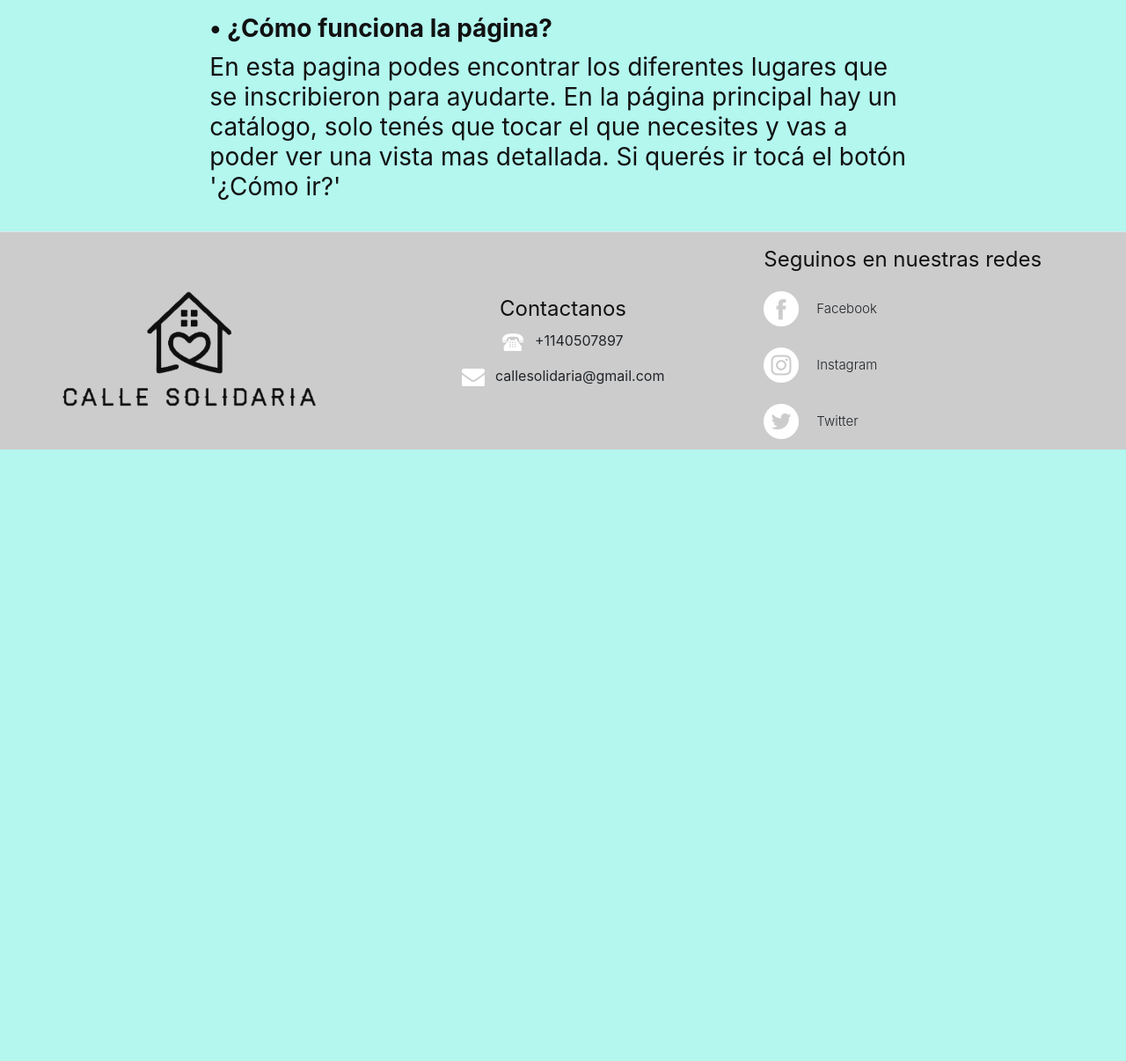
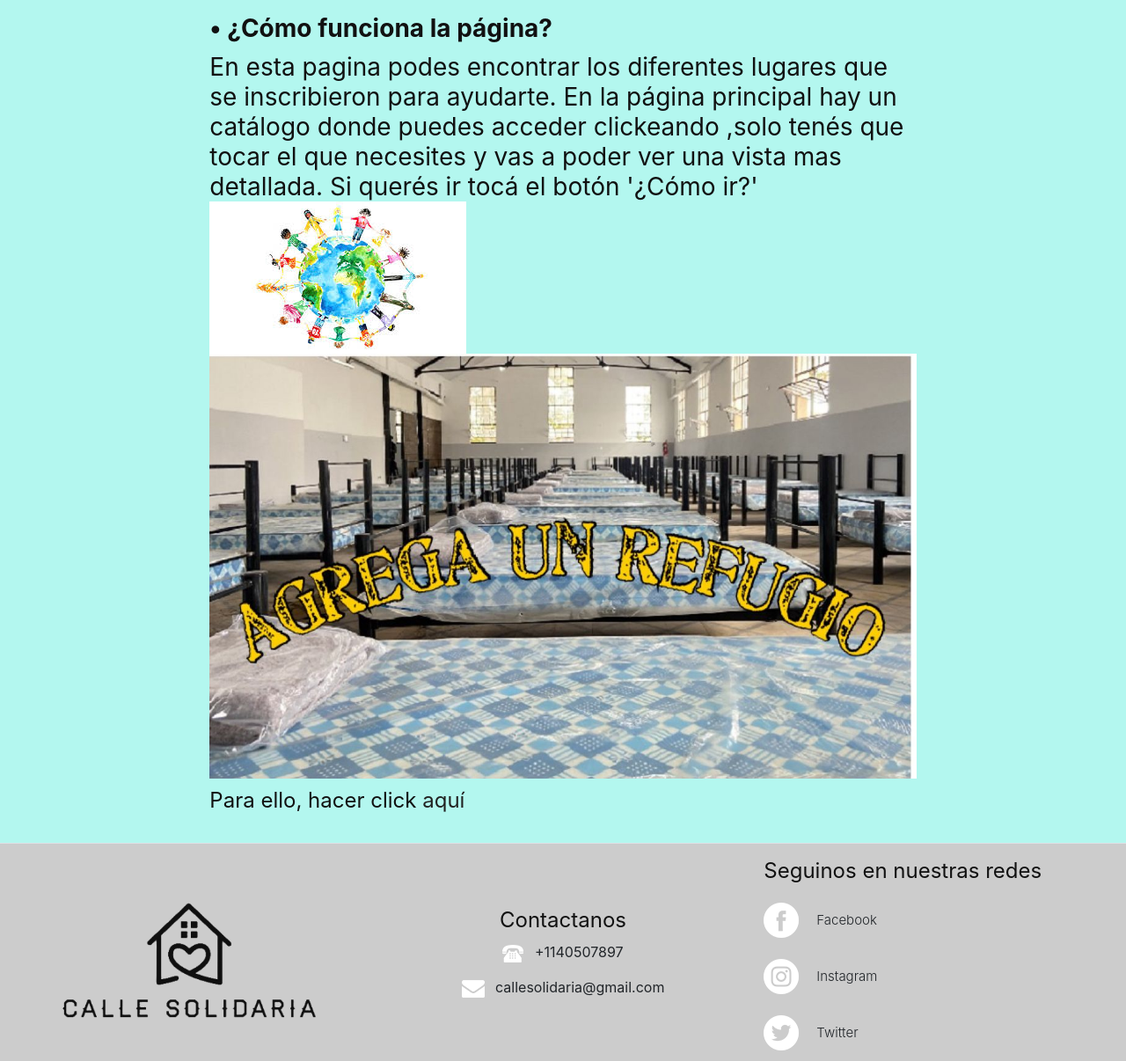
Before and after one commit to AntonioFranciulli/TPIntroDelSoft, a Flask app: page /about_us in a window 1280 px wide. Shown: the part 412-1618 px from the top of the page at 88% size. Before the commit the page ends 923 px from the top, so only its background shows below. Run offline with Flask 3, Linux system fonts and the light colour scheme; some libraries are stand-ins or nearby versions.

Commit message:
Modifico el about us

```diff
--- a/templates/about_us.html
+++ b/templates/about_us.html
@@ -10,9 +10,16 @@
         </h3>
         <h3 style="font-weight: 700;">&#x2022; ¿Cómo funciona la página?</h3>
         <h3>
-            En esta pagina podes encontrar los diferentes lugares que se inscribieron para ayudarte. En la página principal hay un catálogo, solo tenés que tocar
+            En esta pagina podes encontrar los diferentes lugares que se inscribieron para ayudarte. En la página principal hay un catálogo donde puedes acceder clickeando ,solo tenés que tocar
             el que necesites y vas a poder ver una vista mas detallada. Si querés ir tocá el botón '¿Cómo ir?'
+
+            <img src="{{url_for('static',filename ='/images/foto_ayuda.jpeg')}}">
+
+
+
+            <img src="{{url_for('static',filename ='/images/agregar_refugio.jpeg')}}">
         </h3>
+        <h4> Para ello, hacer click <a href=" {{url_for('feed')}}">aquí</a></h4>
     </div>
 </div>
 {% endblock %}
```
